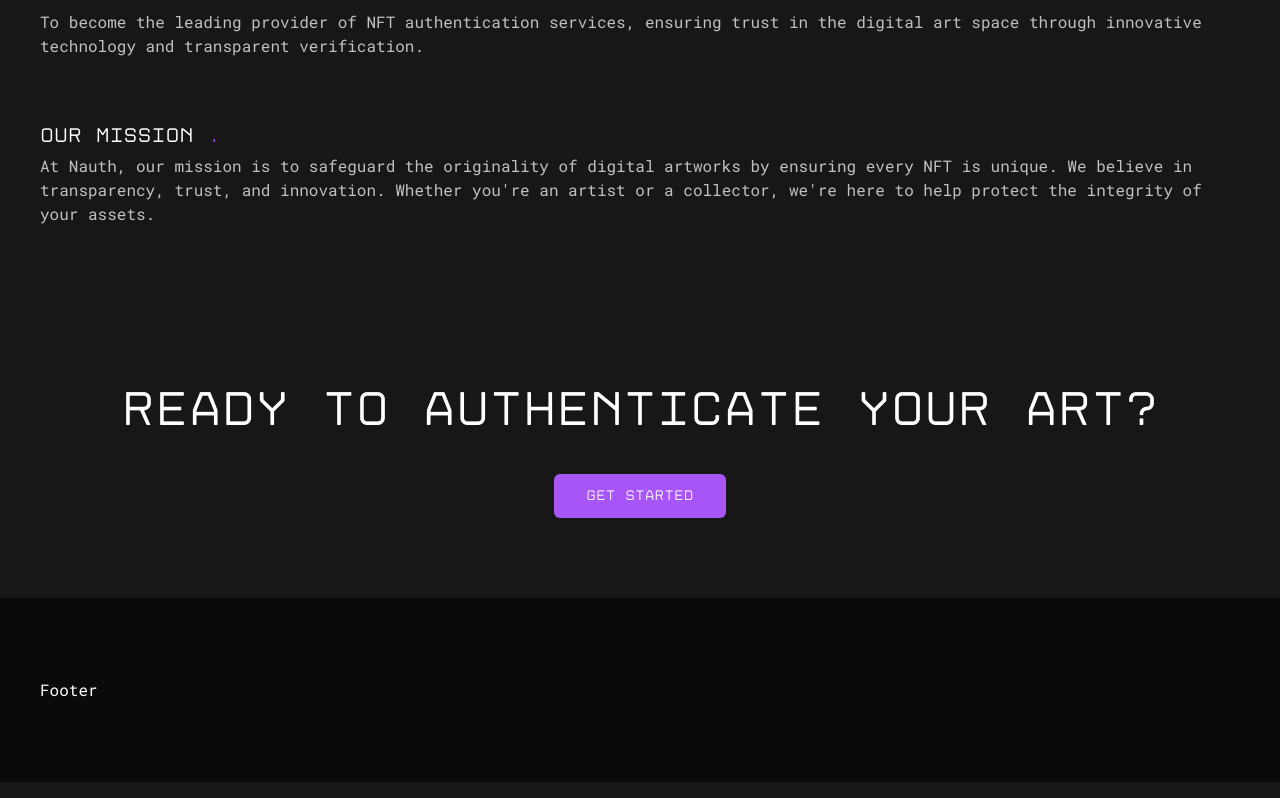
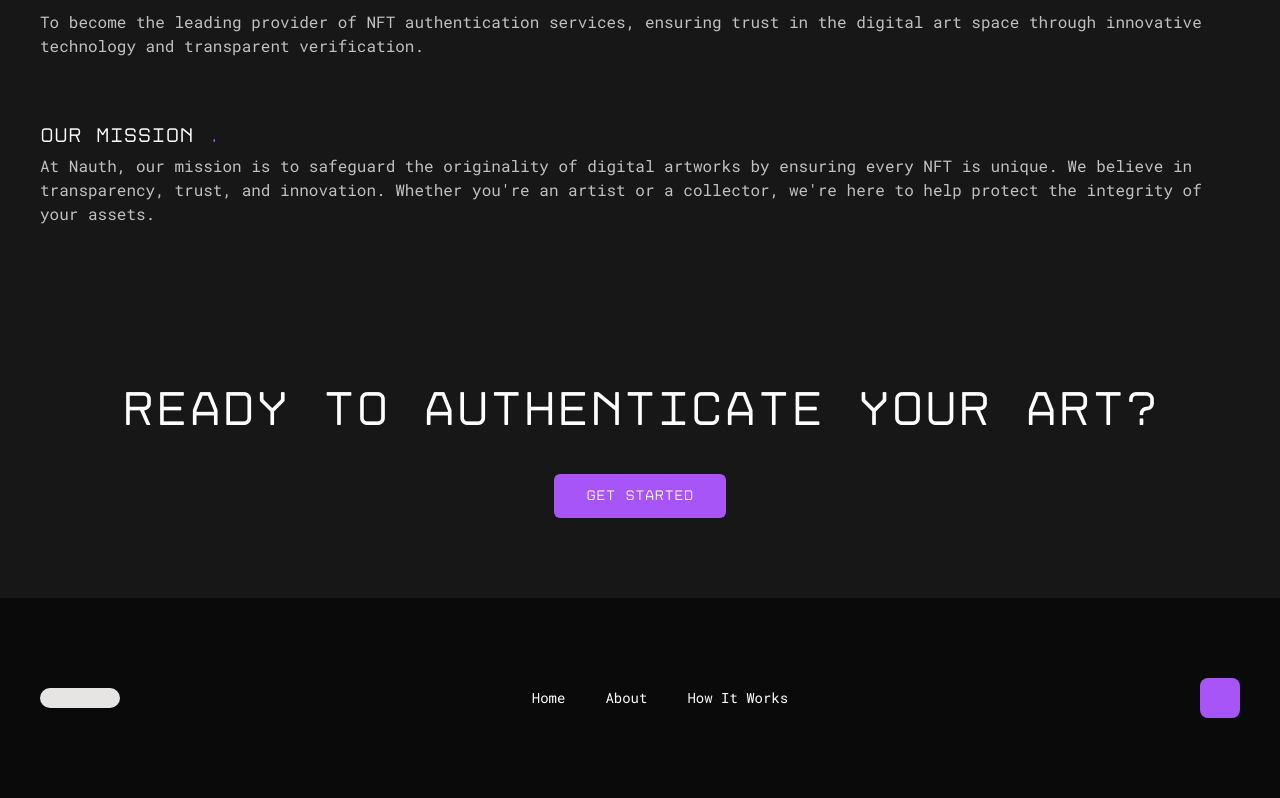
Before and after one commit to AJ1732/nauth, a Next.js app: page / in a window 1280 px wide. Shown: the part 2145-2943 px from the top of the page. Built offline with nearby package versions, Linux system fonts and the light colour scheme.

Commit message:
chore: build footer section

```diff
--- a/src/components/layout/Footer/index.tsx
+++ b/src/components/layout/Footer/index.tsx
@@ -1,7 +1,42 @@
+import Link from "next/link";
+
+const navlink = [
+  {
+    name: "Home",
+    link: "/",
+  },
+  {
+    name: "About",
+    link: "#about",
+  },
+  {
+    name: "How It Works",
+    link: "/demo",
+  },
+  // {
+  //   name: "Upload and Verify",
+  //   link: "/verify",
+  // },
+];
+
 const Footer = () => {
   return (
     <footer className="full-width content-grid bg-neutral-950 py-20">
-      <div>Footer</div>
+      <div className="flex items-center justify-between gap-10 max-md:flex-col">
+        <div className="h-5 w-20 rounded-full bg-stone-200" />
+
+        <nav>
+          <ul className="flex items-center justify-between gap-6 text-sm *:cursor-pointer *:p-2">
+            {navlink.map(({ name, link }) => (
+              <li key={name} className="hover:text-purple-400">
+                <Link href={link}>{name}</Link>
+              </li>
+            ))}
+          </ul>
+        </nav>
+
+        <div className="size-10 rounded-lg bg-purple-500"></div>
+      </div>
     </footer>
   );
 };
```
